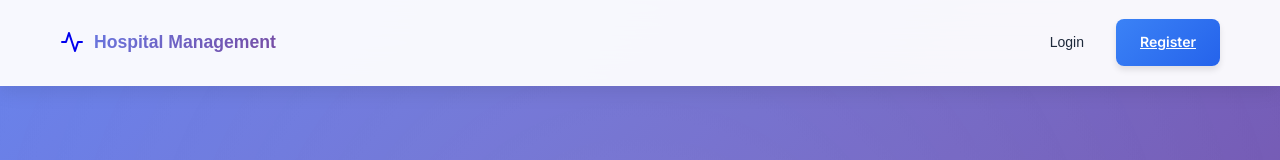
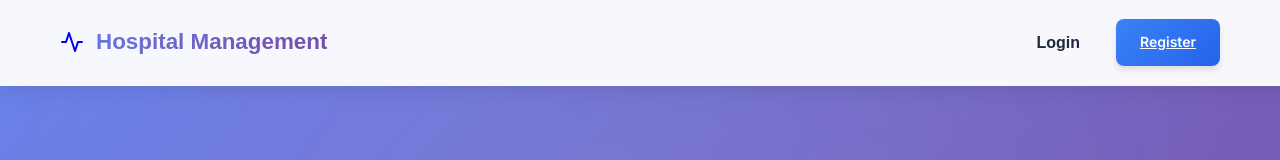
Before and after one commit to saifsanadi26/Hospital-Managemet-and-Appointment-Booking, a React (Create React App) app in the folder frontend/: page / in a window 1280 px wide. Shown: the top 160 px of the page. Built offline with nearby package versions, Linux system fonts and the light colour scheme; the HTML template or start-up script is replaced by a standard one.

Commit message:
Fix: Make navbar fonts bigger - brand, nav links, and user info more visible

```diff
--- a/frontend/src/components/Navbar.css
+++ b/frontend/src/components/Navbar.css
@@ -18,9 +18,9 @@
 .navbar-brand {
   display: flex;
   align-items: center;
-  gap: 10px;
-  font-size: 1.1rem;
-  font-weight: 700;
+  gap: 12px;
+  font-size: 1.4rem;
+  font-weight: 800;
   background: linear-gradient(135deg, #667eea 0%, #764ba2 100%);
   -webkit-background-clip: text;
   -webkit-text-fill-color: transparent;
@@ -38,10 +38,10 @@
 .nav-link {
   color: #1e293b;
   text-decoration: none;
-  font-weight: 500;
-  font-size: 14px;
-  padding: 6px 12px;
-  border-radius: 8px;
+  font-weight: 600;
+  font-size: 16px;
+  padding: 8px 16px;
+  border-radius: 10px;
   transition: all 0.3s ease;
   font-family: 'Poppins', sans-serif;
 }
@@ -61,17 +61,21 @@
 }
 
 .user-name {
-  font-weight: 600;
+  font-weight: 700;
   color: #1f2937;
+  font-size: 15px;
+  font-family: 'Poppins', sans-serif;
 }
 
 .user-role {
-  padding: 4px 8px;
+  padding: 6px 12px;
   background-color: #dbeafe;
   color: #1e40af;
-  border-radius: 4px;
-  font-size: 12px;
+  border-radius: 8px;
+  font-size: 13px;
+  font-weight: 600;
   text-transform: capitalize;
+  font-family: 'Inter', sans-serif;
 }
 
 .btn-logout {
```
